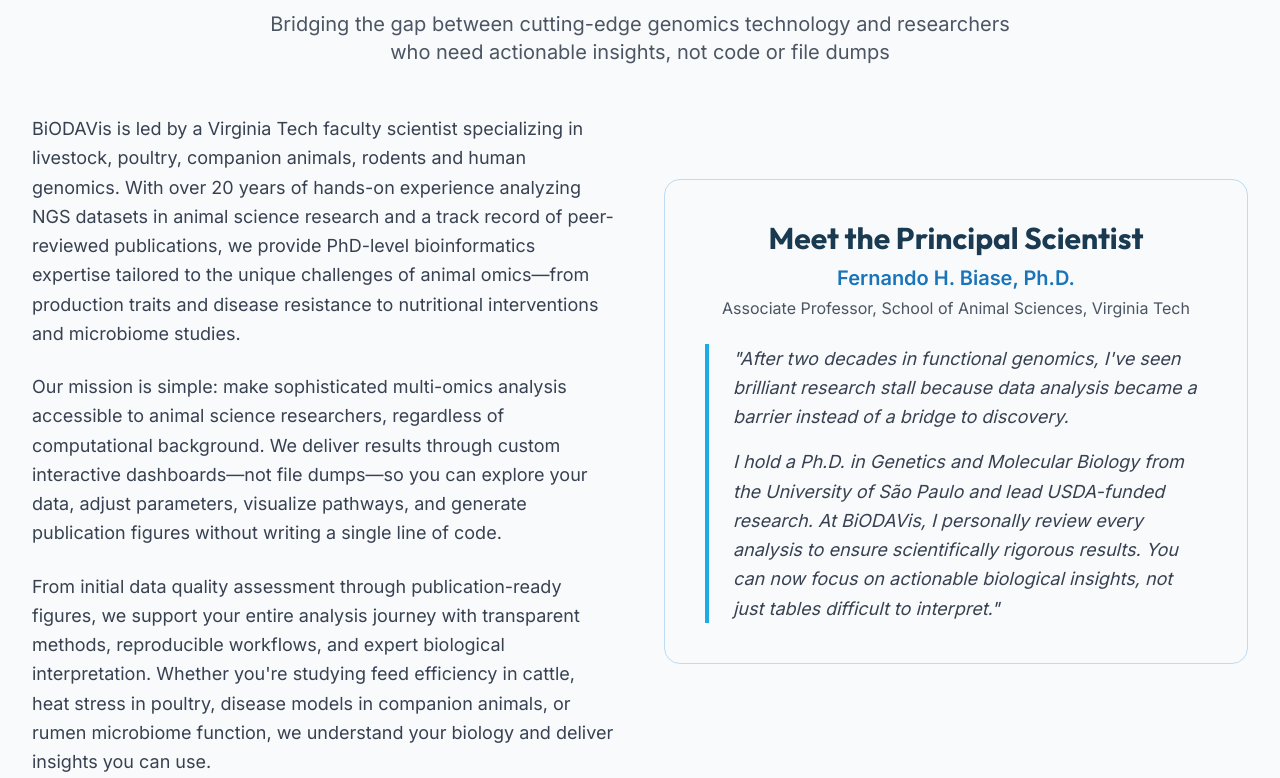
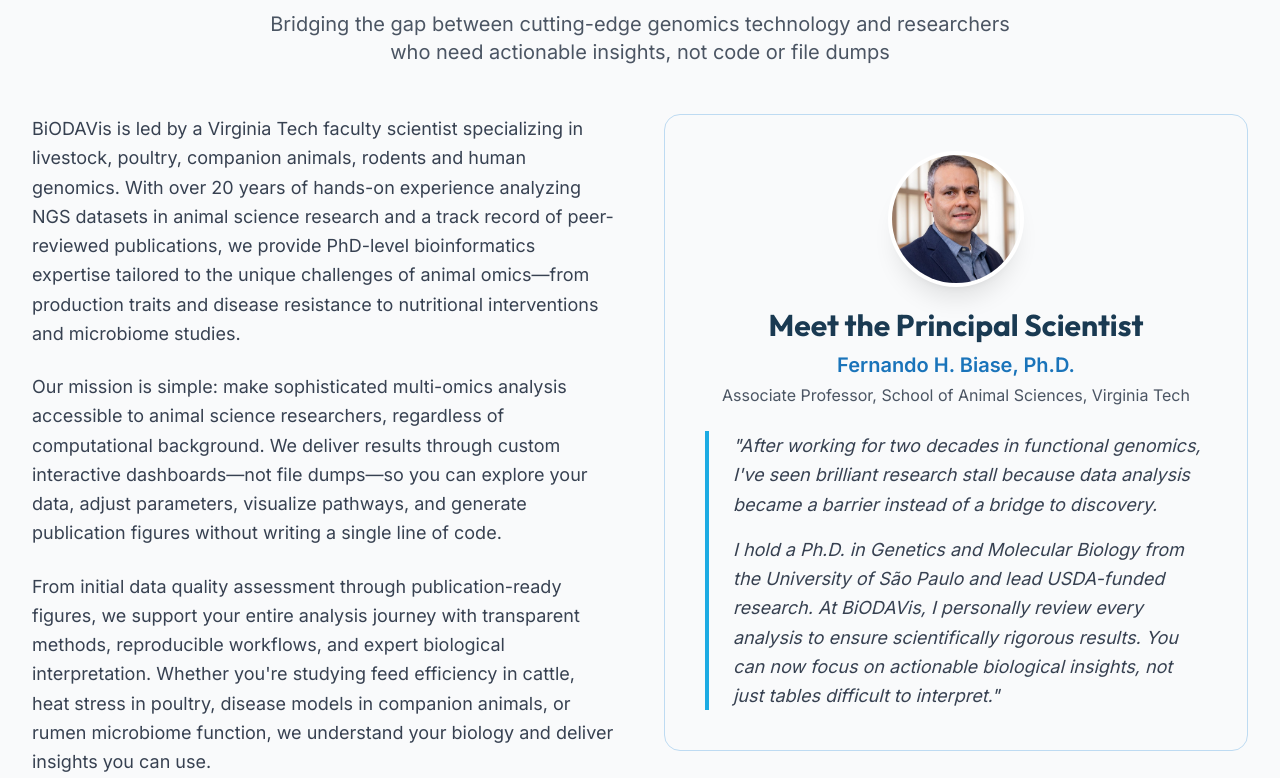
Before and after one commit to Biase-Lab/biodavis, a Next.js app: page / in a window 1280 px wide. Shown: the part 982-1760 px from the top of the page. Built offline with nearby package versions, Linux system fonts and the light colour scheme.

Commit message:
2025_01_04

```diff
--- a/src/components/sections/About.tsx
+++ b/src/components/sections/About.tsx
@@ -2,6 +2,7 @@
 
 import { AnimatedSection } from "@/components/ui/AnimatedSection";
 import { Award, BookOpen, Users, TrendingUp } from "lucide-react";
+import Image from "next/image";
 
 export function About() {
   const credentials = [
@@ -42,7 +43,7 @@
           </div>
         </AnimatedSection>
 
-        <div className="grid md:grid-cols-2 gap-12 items-center mb-16">
+        <div className="grid md:grid-cols-2 gap-12 items-start mb-16">
           <AnimatedSection delay={0.1}>
             <div className="space-y-6">
               <p className="text-lg text-gray-700 leading-relaxed">
@@ -58,7 +59,18 @@
           </AnimatedSection>
 
           <AnimatedSection delay={0.15}>
-            <div className="bg-gradient-to-br from-primary-50 to-accent-50 rounded-2xl p-8 md:p-10 mb-12 border border-primary-100">
+            <div className="bg-gradient-to-br from-primary-50 to-accent-50 rounded-2xl p-8 md:p-10 border border-primary-100">
+              <div className="flex justify-center mb-6">
+                <div className="relative w-32 h-32 rounded-full overflow-hidden ring-4 ring-white shadow-xl">
+                  <Image
+                    src="/fernando_biase.jpg"
+                    alt="Fernando H. Biase, Ph.D."
+                    fill
+                    className="object-cover object-[center_15%]"
+                    priority
+                  />
+                </div>
+              </div>
               <h3 className="text-2xl md:text-3xl font-bold text-primary-900 mb-2 font-heading text-center">
                 Meet the Principal Scientist
               </h3>
@@ -70,7 +82,7 @@
               </p>
               <blockquote className="text-lg text-gray-700 leading-relaxed italic border-l-4 border-accent-500 pl-6 space-y-4">
                 <p>
-                  "After two decades in functional genomics, I've seen brilliant research stall because data analysis became a barrier instead of a bridge to discovery.
+                  "After working for two decades in functional genomics, I've seen brilliant research stall because data analysis became a barrier instead of a bridge to discovery.
                 </p>
                 <p>
                   I hold a Ph.D. in Genetics and Molecular Biology from the University of São Paulo and lead USDA-funded research. At BiODAVis, I personally review every analysis to ensure scientifically rigorous results. You can now focus on actionable biological insights, not just tables difficult to interpret."
@@ -78,9 +90,10 @@
               </blockquote>
             </div>
           </AnimatedSection>
+        </div>
 
         <AnimatedSection delay={0.2}>
-            <div className="grid grid-cols-2 gap-6">
+          <div className="grid grid-cols-1 md:grid-cols-4 gap-6">
             {credentials.map((credential, index) => (
               <div
                 key={index}
@@ -96,7 +109,6 @@
           </div>
         </AnimatedSection>
       </div>
-      </div>
     </section>
   );
 }
```
Also changed, not shown: public/fernando_biase.jpg (added). Lines whose indentation alone changed are shown as unchanged.
